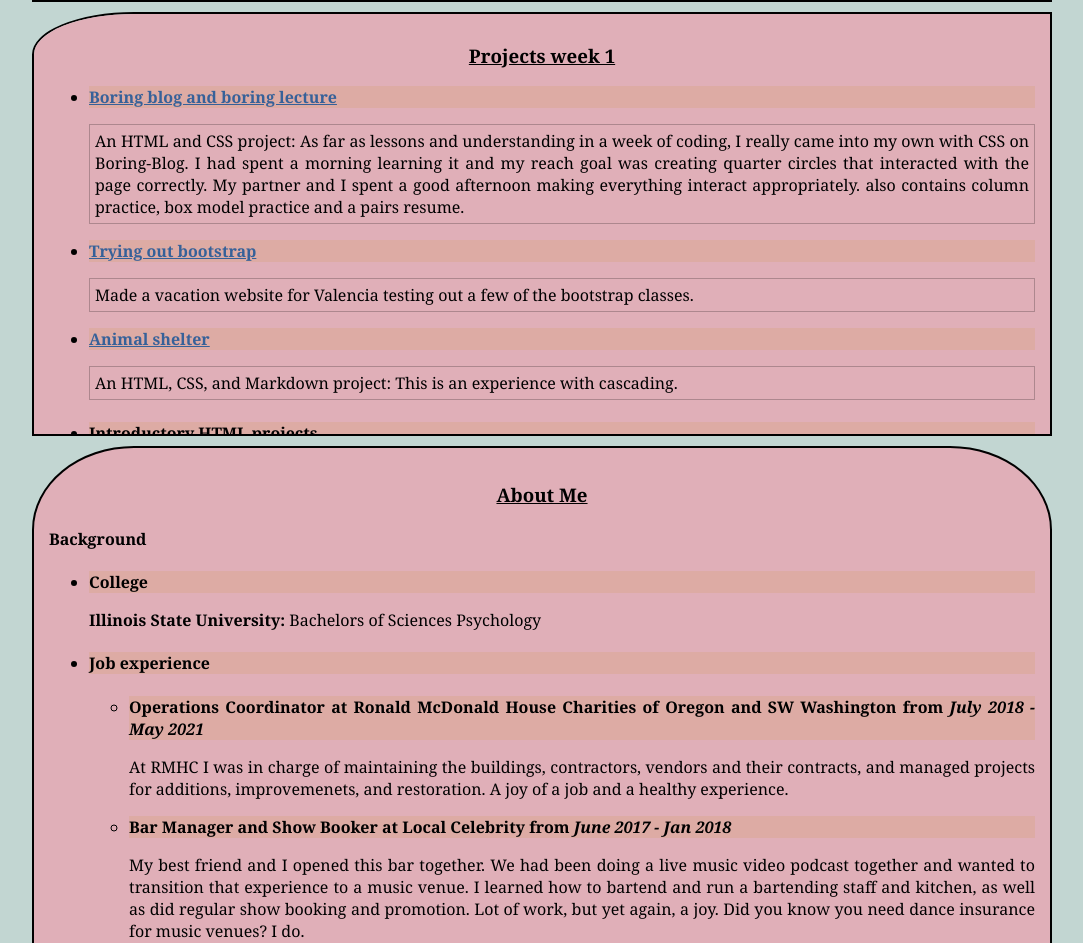
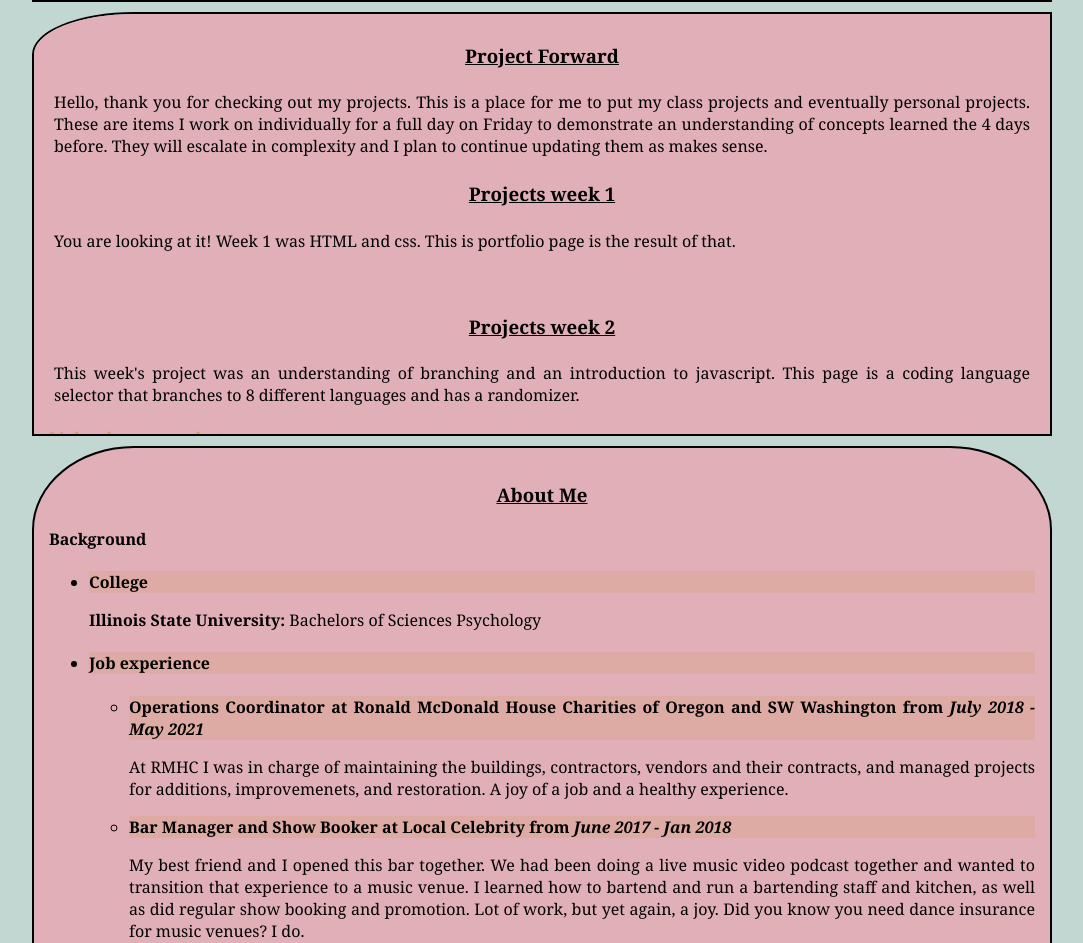
Before and after one commit to professional-pigeon/Epicodus-Portfolio, a plain HTML site: page index.html in a window 1280 px wide. Shown: the part 728-1671 px from the top of the page, without its empty margins (98-1181 px from the left). Drawn offline with Linux system fonts and the light colour scheme.

Commit message:
adjust project section, add only weekly final projects and remove chaff.

```diff
--- a/css/styles.css
+++ b/css/styles.css
@@ -60,7 +60,6 @@ body {
 }
 
 .bigbox1 p {
-  border:solid rgba(0, 0, 0, 0.226) 1px;
   padding: 5px;
 }
 
@@ -70,7 +69,7 @@ body {
 }
 
 .bigbox1 a:link, a:visited {
-  color:rgb(54, 97, 153);
+  color:rgb(209, 149, 80);
 }
 
 .margin-enhancement {
--- a/index.html
+++ b/index.html
@@ -15,39 +15,23 @@
     </div>
 
     <div class="bigbox1">
+      <h3>Project Forward</h3>
+        <p>Hello, thank you for checking out my projects. This is a place for me to put my class projects and eventually personal projects. These are items I work on individually for a full day on Friday to demonstrate an understanding of concepts learned the 4 days before. They will escalate in complexity and I plan to continue updating them as makes sense.</p>
       <h3>Projects week 1</h3>
-      <ul>
-        <li>
-          <a href="https://github.com/professional-pigeon/Boring-Lecture">Boring blog and boring lecture</a>
-        </li>
-        <p>An HTML and CSS project: As far as lessons and understanding in a week of coding, I really came into my own with CSS on Boring-Blog. I had spent a morning learning it and my reach goal was creating quarter circles that interacted with the page correctly. My partner and I spent a good afternoon making everything interact appropriately. also contains column practice, box model practice and a pairs resume.</p>
-        <li>
-          <a href="https://github.com/professional-pigeon/boot-test">Trying out bootstrap</a>
-        </li>
-        <p>Made a vacation website for Valencia testing out a few of the bootstrap classes.</p>
-        <li>
-          <a href="https://github.com/professional-pigeon/Animal-shelter">Animal shelter</a>
-        </li>
-        <p>An HTML, CSS, and Markdown project: This is an experience with cascading.</p>
-        <li>
-          <h4>Introductory HTML projects</h4>
-        </li>
-        <ol>
-          <p>Basic HTML project declaring our presence in the online world.</p>
-          <li>
-            <a href="https://github.com/professional-pigeon/hello-world">Hello world</a>
-          </li>
-          <li class="margin-enhancement">
-            <a href="https://github.com/professional-pigeon/goodbye">Goodbye</a>
-          </li>
-        </ol>
-        <li>
-          <a href="https://github.com/professional-pigeon/My-first-webpage">My First Webpage</a>
-        </li>
-        <p> An HTML, CSS, and Markdown project: Has pair work with Sho Newman and Danielle Trent. Contains a webpage detailing someone's <a href="https://professional-pigeon.github.io/My-first-webpage/">favorite things,</a> a <a href="https://professional-pigeon.github.io/My-first-webpage/vegblog">vegan blog</a>, and in the repository <a href="https://github.com/professional-pigeon/My-first-webpage">a readme and dog website (popo).</a></p>
-        <li class="margin-enhancement">This webpage color coordinated to my outfit!</li>
-        <li>Check back here for more work, will update monthly!</li>
-      </ul>
+        <p>You are looking at it! Week 1 was HTML and css. This is portfolio page is the result of that.</p>
+        <br>
+      <h3>Projects week 2</h4>
+        <p>This week's project was an understanding of branching and an introduction to javascript. This page is a coding language selector that branches to 8 different languages and has a randomizer.</p>
+        <a href="https://github.com/professional-pigeon/language-selector">Link to language selector.</a>
+        <br>
+      <h3>Projects week 3</h3>
+        <p>This weeks project is a test of loops and arrays. Using loops and arrays we turn a number into a range and replace numbers in that range based on certain rules.</p>
+        <a href="https://github.com/professional-pigeon/RoboRogers-teaches-loops">Link to Robo-Rogers</a>
+        <br>
+      <h3>Repository location</h3>
+        <p>This is a <a href="https://github.com/professional-pigeon">link</a> to my repository if you'd to like at other projects. Thank you!</p>
+
+
     </div>
 
 
```
